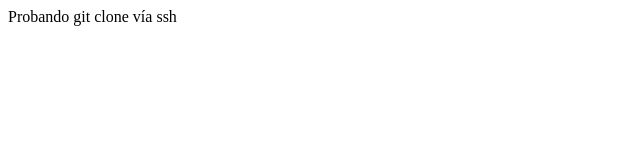
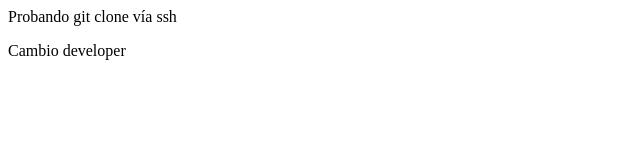
Before and after one commit to roig7/uax-devops-02, a plain HTML site: page index.html in a window 1280 px wide. Shown: the whole page, without its empty margins (0-640 px from the left). Drawn offline with Linux system fonts and the light colour scheme.

Commit message:
Cambios developer

```diff
--- a/index.html
+++ b/index.html
@@ -4,5 +4,6 @@
     </head>
     <body>
         <p>Probando git clone vía ssh</p>
+	<p>Cambio developer<p>
     </body>
 </html>
```
